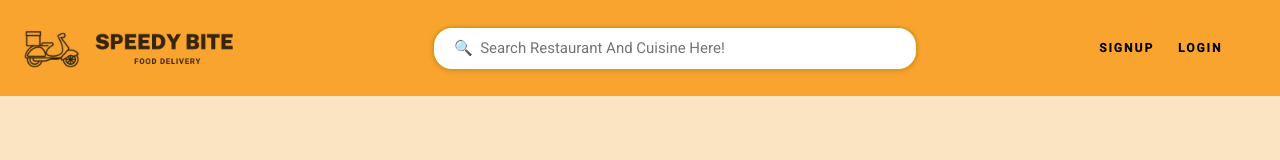
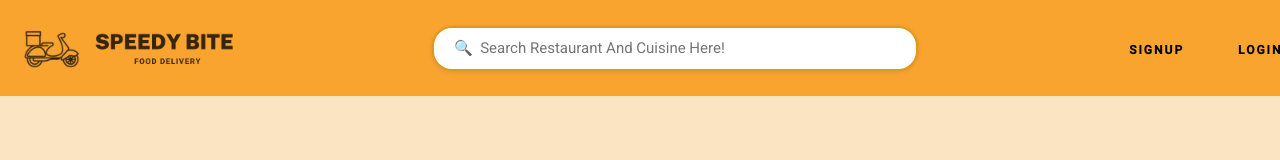
Before and after one commit to AXE-00/Speedybite-Food-Delivery-Service-Application, an Angular app in the folder FoodDeliveryAppFrontEnd/: page /header in a window 1280 px wide. Shown: the top 160 px of the page. Built offline with nearby package versions, Linux system fonts and the light colour scheme.

Commit message:
modified CSS and routing in header component

```diff
--- a/FoodDeliveryAppFrontEnd/src/app/components/header/header.component.css
+++ b/FoodDeliveryAppFrontEnd/src/app/components/header/header.component.css
@@ -82,6 +82,74 @@ ul li a {
 	border-radius: 30px;
 }
 
+nav.sticky #userName {
+	color: Black;
+	background-color: white;
+}
+
 #imgContainer {
 	width: auto;
 }
+
+nav.sticky {
+	background: linear-gradient(to right, rgb(240, 215, 56), rgb(240, 105, 56));
+	box-shadow: -20px 1px 100px -22px black;
+	transition: ease 0.7s;
+}
+
+ul {
+	float: right;
+	list-style: none;
+	margin-top: 15px;
+	margin-right: 0;
+	position: relative;
+}
+
+ul li {
+	display: inline-block;
+	margin: 0 12px;
+}
+
+ul li a {
+	color: black;
+	text-decoration: none;
+	font-size: 12px;
+	font-weight: 600;
+	letter-spacing: 2px;
+	text-transform: uppercase;
+}
+
+nav.sticky ul li a {
+	color: white;
+}
+
+nav ul .userList {
+	position: absolute;
+	display: block;
+	text-align: center;
+	top: 63px;
+	background-color: #fff;
+	transition: ease .3s;
+	border-left: 1px solid black;
+	border-right: 1px solid black;
+	border-bottom: 1px solid black;
+	border-bottom-right-radius: 10px;
+	border-bottom-left-radius: 10px;
+}
+
+.userList li {
+	position: relative;
+	float: none;
+	display: list-item;
+	padding: 10px;
+	margin-left: -20px;
+	border-bottom: 1px solid black;
+}
+
+.userList li a {
+	color: black;
+}
+
+button, mat-sidenav {
+	display: none;
+}
--- a/FoodDeliveryAppFrontEnd/src/app/components/header/header.component.html
+++ b/FoodDeliveryAppFrontEnd/src/app/components/header/header.component.html
@@ -19,8 +19,10 @@
 					</div>
 				</a>
 			</li>
-			<li *ngIf="isLoggedIn"><a routerLink="/register">SignUp</a></li>
-			<li><a (click)="logout()" routerLink="/login">{{userType}}</a></li>
+			<li *ngIf="isLoggedIn"><a routerLink="/register"
+									  style="position: relative; left: 30px; top: 2px;">SignUp</a></li>
+			<li><a (click)="logout()" routerLink="/login"
+				   style="position: relative; left: 60px; top: 2px;">{{userType}}</a></li>
 
 			<!--To show user's name and image after logging in -->
 			<li (click)="toggleProfileVisibility()" *ngIf="isNotLoggedIn">
@@ -33,10 +35,17 @@
 				</div>
 
 				<!-- For User -->
-				<ul *ngIf="isAdminLoggedIn" [hidden]="!isProfileVisible" id="userList">
+				<ul *ngIf="isAdminLoggedIn" [hidden]="!isProfileVisible" class="userList">
 					<li><a routerLink="/profile">Profile</a></li>
 					<li><a routerLink="/favourites">Favourite</a></li>
 					<li><a routerLink="/myOrders">Orders</a></li>
+				</ul>
+
+				<!-- For admin -->
+				<ul *ngIf="!isAdminLoggedIn" [hidden]="!isProfileVisible" class="userList">
+					<li><a routerLink="/profile">Profile</a></li>
+					<li><a routerLink="/adminRestaurantView">Add Restaurant</a></li>
+					<li><a routerLink="/adminFoodItem">Add Items</a></li>
 				</ul>
 			</li>
 		</ul>
```
